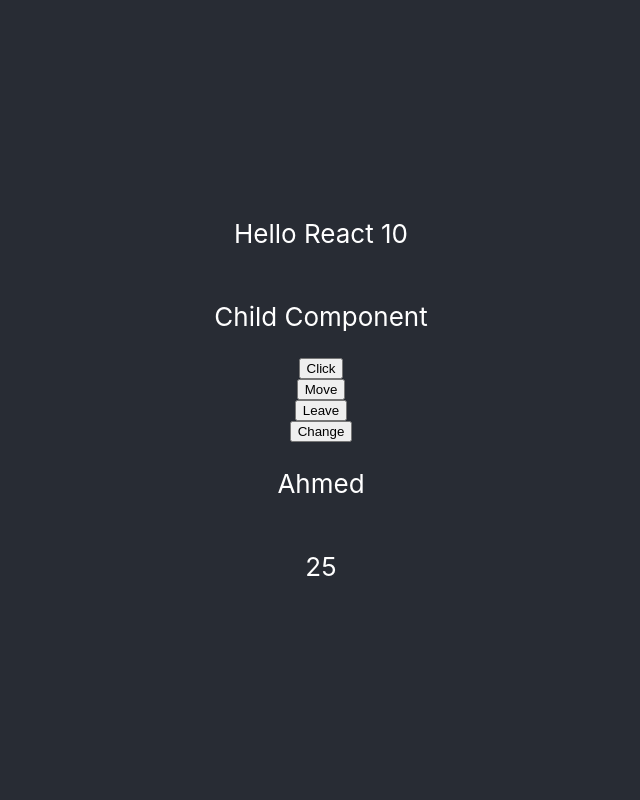
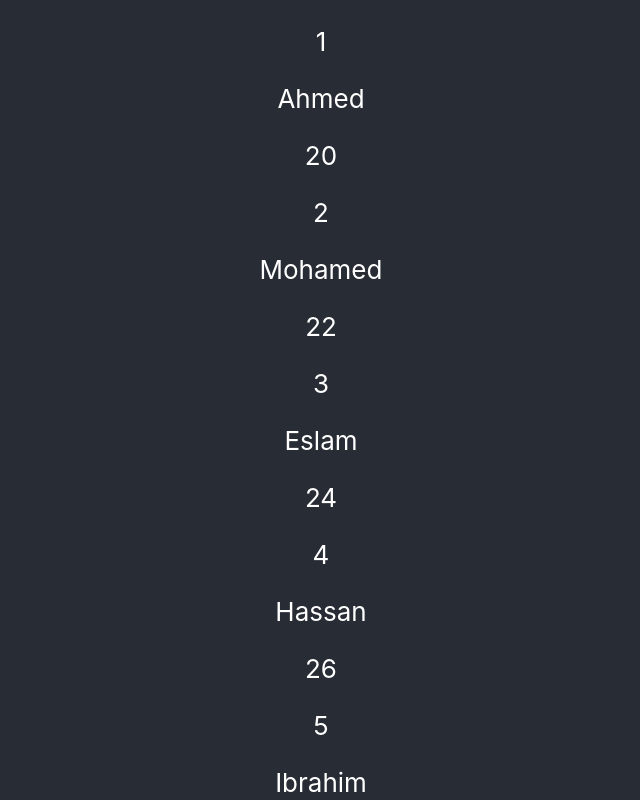
Before and after one commit to asayedio/myfirst-react-app, a React (Create React App) app: page / in a window 1280 px wide. Shown: the top 800 px of the page, without its empty margins (319-959 px from the left). Built offline with nearby package versions, Linux system fonts and the light colour scheme.

Commit message:
List data using map

```diff
--- a/src/App.js
+++ b/src/App.js
@@ -1,11 +1,12 @@
-import React ,{ useState }from 'react';
+import React ,{ useState, Component }from 'react';
 import logo from './logo.svg';
 import './App.css';
 import Child from  './Child.js';
 import {num1,num2,test,test2} from './module.js';
-function App() {
+import Items from  './components/Items.js';
+class App extends Component {
   // Declare a new state variable, which we'll call "count"
-  const [info, changeIntialInfo] = React.useState({
+/*   const [info, changeIntialInfo] = React.useState({
     name: 'Ahmed',
     age: 25
   });
@@ -38,12 +39,22 @@
 console.log("Test !");
 }
 //the arrow function //we can remove {} in case it's only one line
-const testArrow = () => console.log("Test Arrow! ");
-
+const testArrow = () => console.log("Test Arrow! ");  */
+state = {
+  items :[
+    {id:1,name:'Ahmed',age:20},
+    {id:2,name:'Mohamed',age:22},
+    {id:3,name:'Eslam',age:24},
+    {id:4,name:'Hassan',age:26},
+    {id:5,name:'Ibrahim',age:28},
+    {id:6,name:'Zyad',age:30}
+  ]
+};
+render(){
   return (
     <div className="App">
       <header className="App-header">
-        <p>
+      {/* <p>
           Hello React  {num1 + num2} {test()} {test2()}
         </p>
         <Child />
@@ -54,10 +65,12 @@
         <button onMouseLeave={handleLeave } >Leave</button>
         <button onClick={() => changeInfo()} >Change</button>
         <p>{info.name}</p>
-        <p>{info.age}</p>
+        <p>{info.age}</p> */}
+        <Items items={this.state.items}/>
       </header>
     </div>
   );
 }
+}
 
 export default App;
--- /dev/null
+++ b/src/components/Items.js
@@ -0,0 +1,23 @@
+import React ,{Component} from 'react';
+
+class Items extends React.Component{
+    render(){
+        //const {id,name,age} = this.props;
+        const theItems = this.props.items;
+        const items = theItems.map( (item) =>{
+            return(
+                <div>
+                    <p>{item.id}</p>
+                    <p>{item.name}</p>
+                    <p>{item.age}</p>
+                </div>
+            )
+        })
+        return(
+            <div>
+                <p>{items}</p>
+            </div>
+        )
+    }
+}
+export default Items;
```
